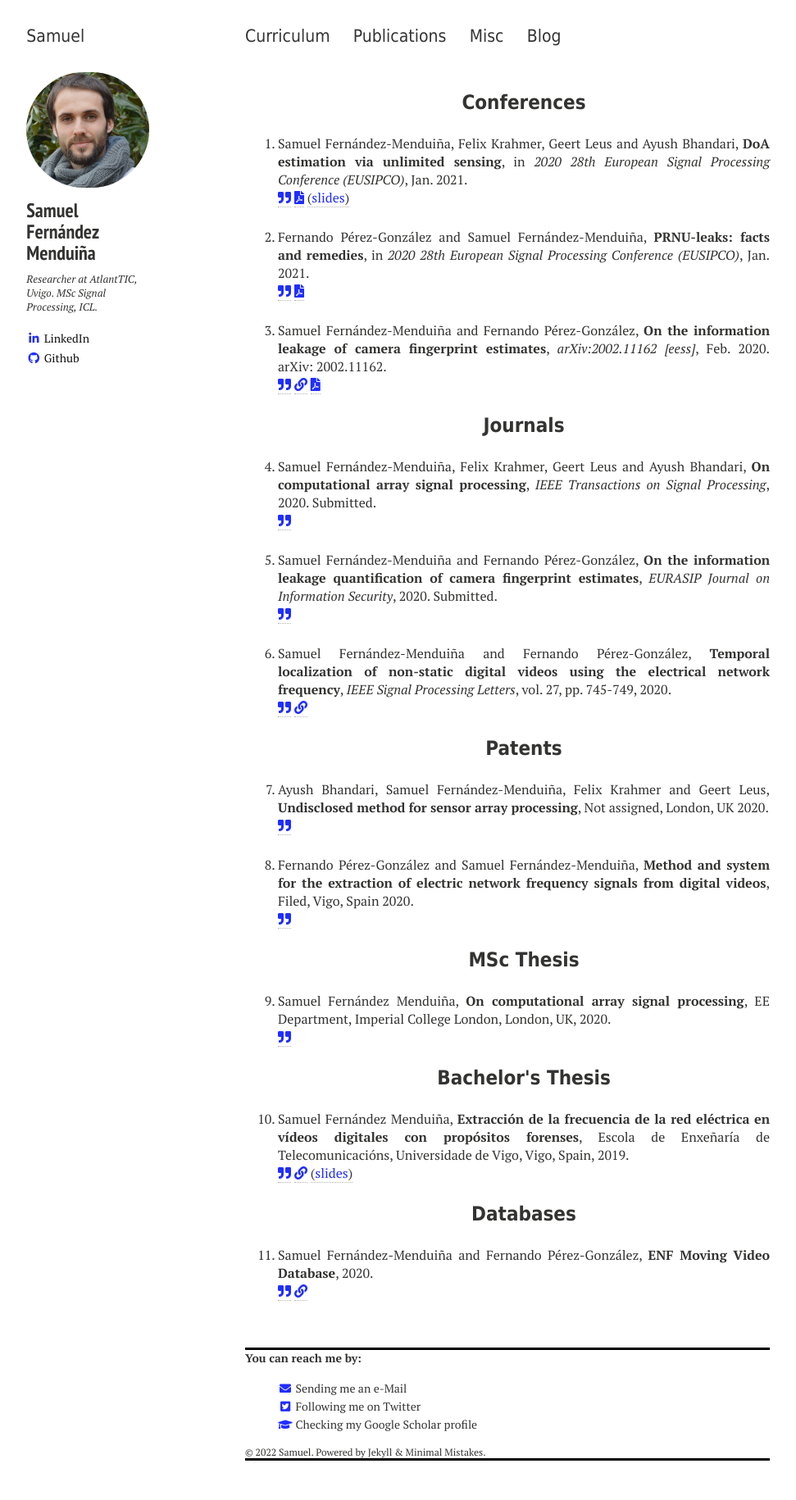
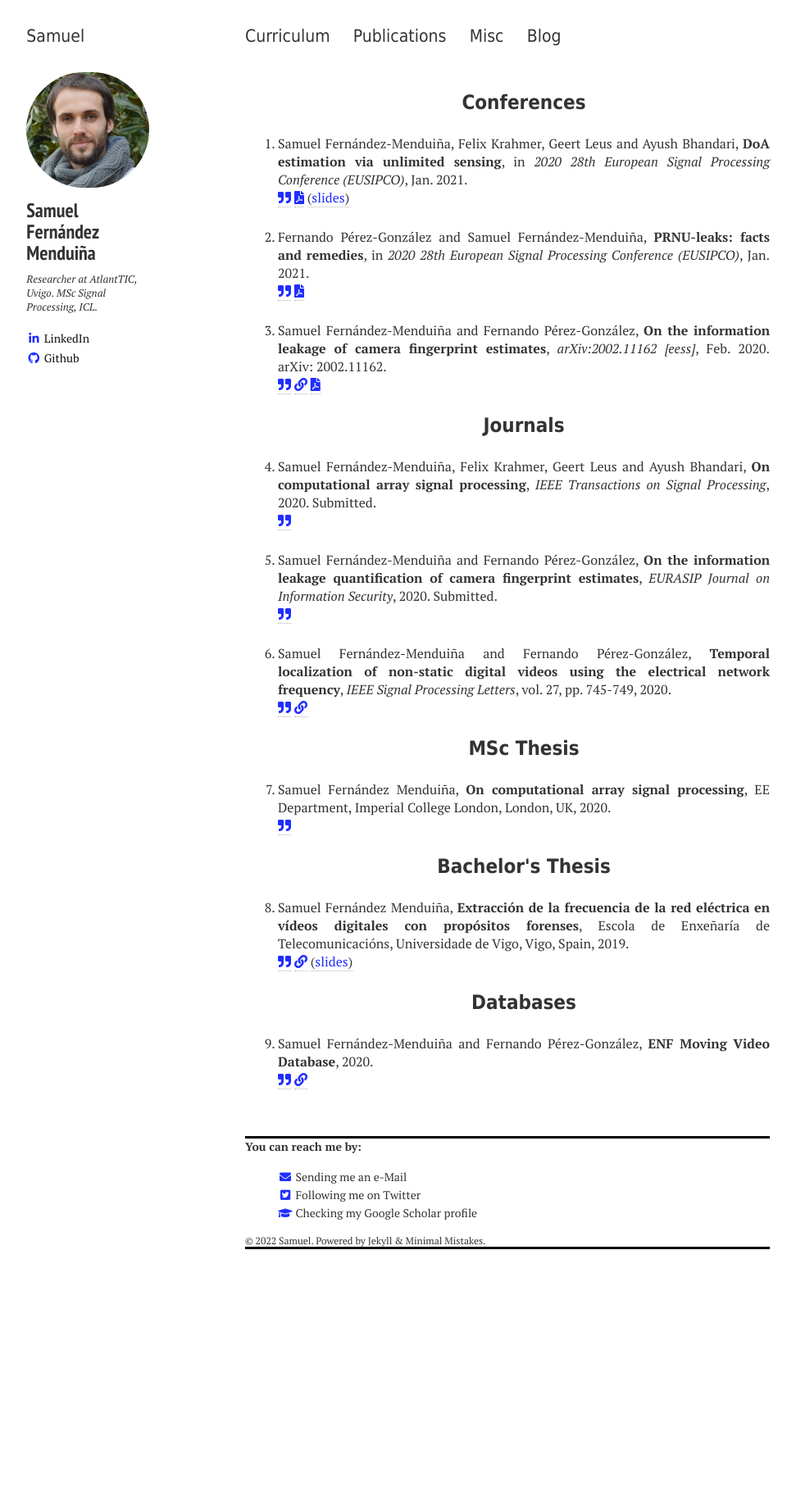
Before and after one commit to sf219/sf219.github.io, a Jekyll site: the page built from publications.md, in a window 1280 px wide. Shown: the whole page at 82% size, without its empty margins (21-992 px from the left). Built offline with Jekyll 4.4.1, drawn with Linux system fonts in a browser that asks for light colours; nearby versions of some CDN libraries; after the commit the page ends 1572 px from its top, so only the background shows below that.

```diff
--- a/_layouts/publications.html
+++ b/_layouts/publications.html
@@ -293,64 +293,6 @@ pp. 745-749,
 </pre>
 </div>
 </li>
-
-<h3 id= "hh"> Patents </h3>
-	<li ><p>
-Ayush Bhandari, Samuel Fernández-Menduiña, Felix Krahmer and Geert Leus,
-<strong>Undisclosed method for sensor array processing</strong>,
-
-
-Not assigned, London, UK
-2020.
-
-
-<br />
-<a href="javascript:toggleBibtex('Bhandari2020')"><span id="bibs"><i class="fas fa-quote-right"></i></span></a>
-
-
-
-
-
-</p>
-<div id="bib_Bhandari2020" class="bibtex noshow">
-<pre>
-@patent{Bhandari2020,
-  author = {Ayush Bhandari and Samuel Fernández-Menduiña and Felix Krahmer and Geert Leus},
-  title = {Undisclosed Method for Sensor Array Processing},
-  year = {2020},
-  number = {Not assigned}
-}
-</pre></div>
-</li>
-
-	<li ><p>
-Fernando Pérez-González and Samuel Fernández-Menduiña,
-<strong>Method and system for the extraction of electric network frequency signals from digital videos</strong>,
-
-
-Filed, Vigo, Spain
-2020.
-
-
-<br />
-<a href="javascript:toggleBibtex('')"><span id="bibs"><i class="fas fa-quote-right"></i></span></a>
-
-
-
-
-
-</p>
-<div id="bib_" class="bibtex noshow">
-<pre>
-@patent{,
-  author = {Fernando Pérez-González and Samuel Fernández-Menduiña},
-  title = {Method and system for the extraction of electric networkfrequency signals from digital videos},
-  year = {2020},
-  number = {19383083.3.}
-}
-</pre></div>
-</li>
-
 <h3 id= "hh"> MSc Thesis </h3>
 <li ><p>
 Samuel Fernández Menduiña,
```
Also changed, not shown: misc.md (+1 -27 lines), README.md.
